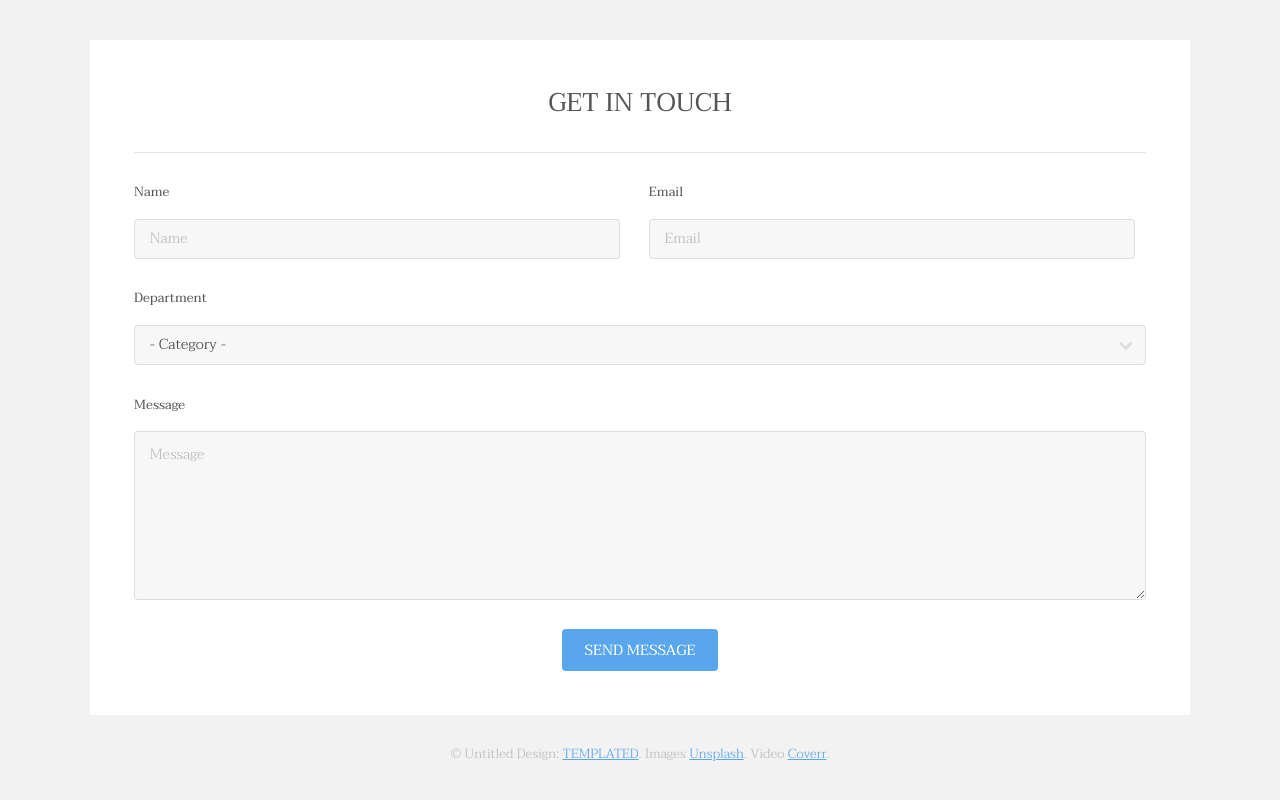
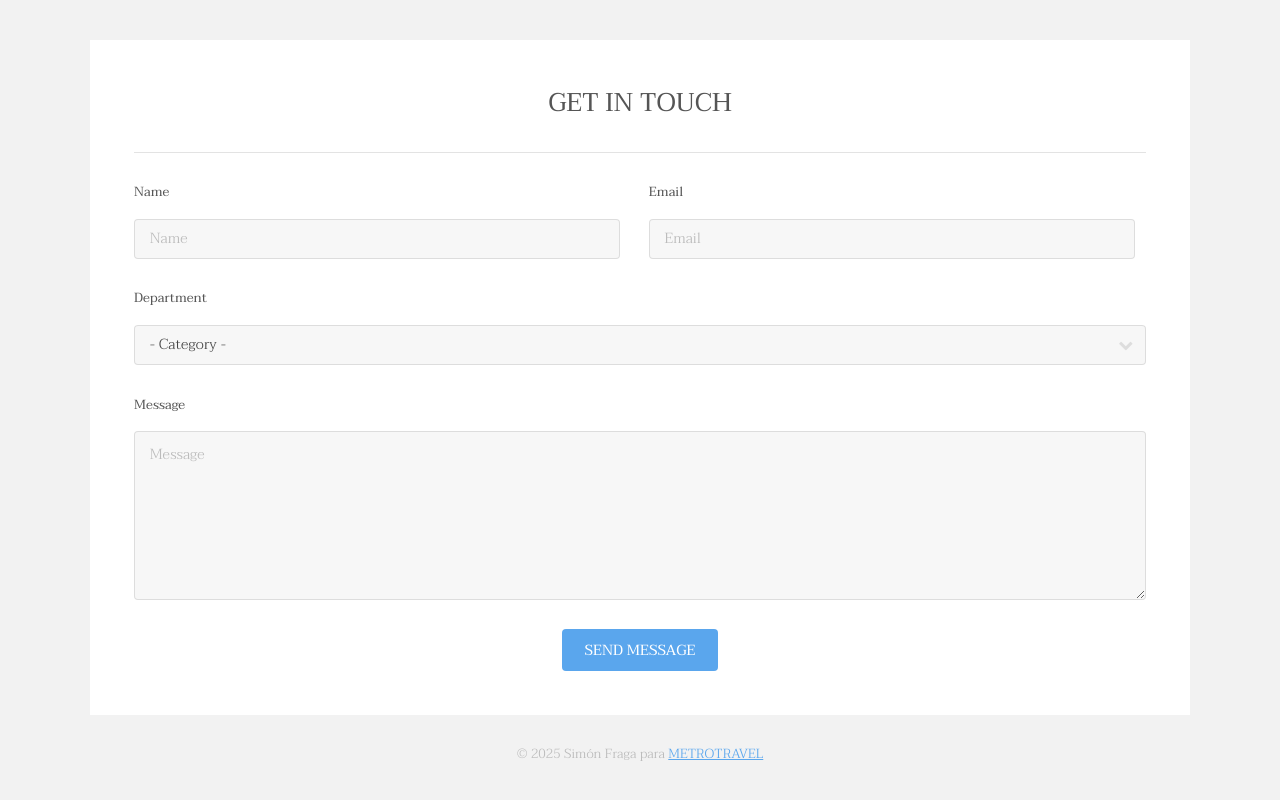
Before and after one commit to sfragapico-hue/04_REP_METROPOLITA, a plain HTML site: page index.html in a window 1280 px wide. Shown: the part 3231-4031 px from the top of the page. Drawn offline with Linux system fonts and the light colour scheme.

Commit message:
cambios en el pie de página por Simón

```diff
--- a/index.html
+++ b/index.html
@@ -194,7 +194,7 @@
 						</div>
 					</section>
 					<div class="copyright">
-						&copy; Untitled Design: <a href="https://templated.co/">TEMPLATED</a>. Images <a href="https://unsplash.com/">Unsplash</a>. Video <a href="http://coverr.co/">Coverr</a>.
+						&copy; 2025 Simón Fraga para <a href="https://templated.co/">METROTRAVEL</a>
 					</div>
 				</div>
 			</footer>
```
